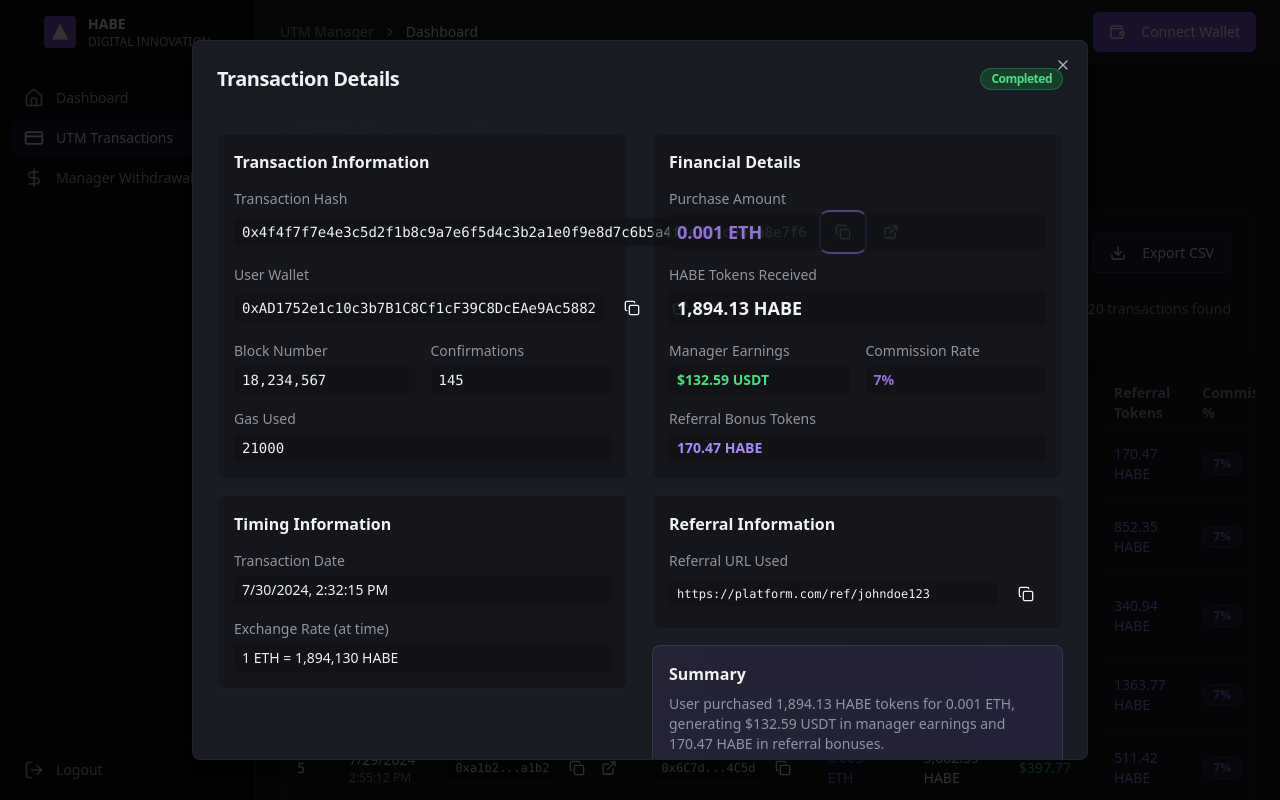
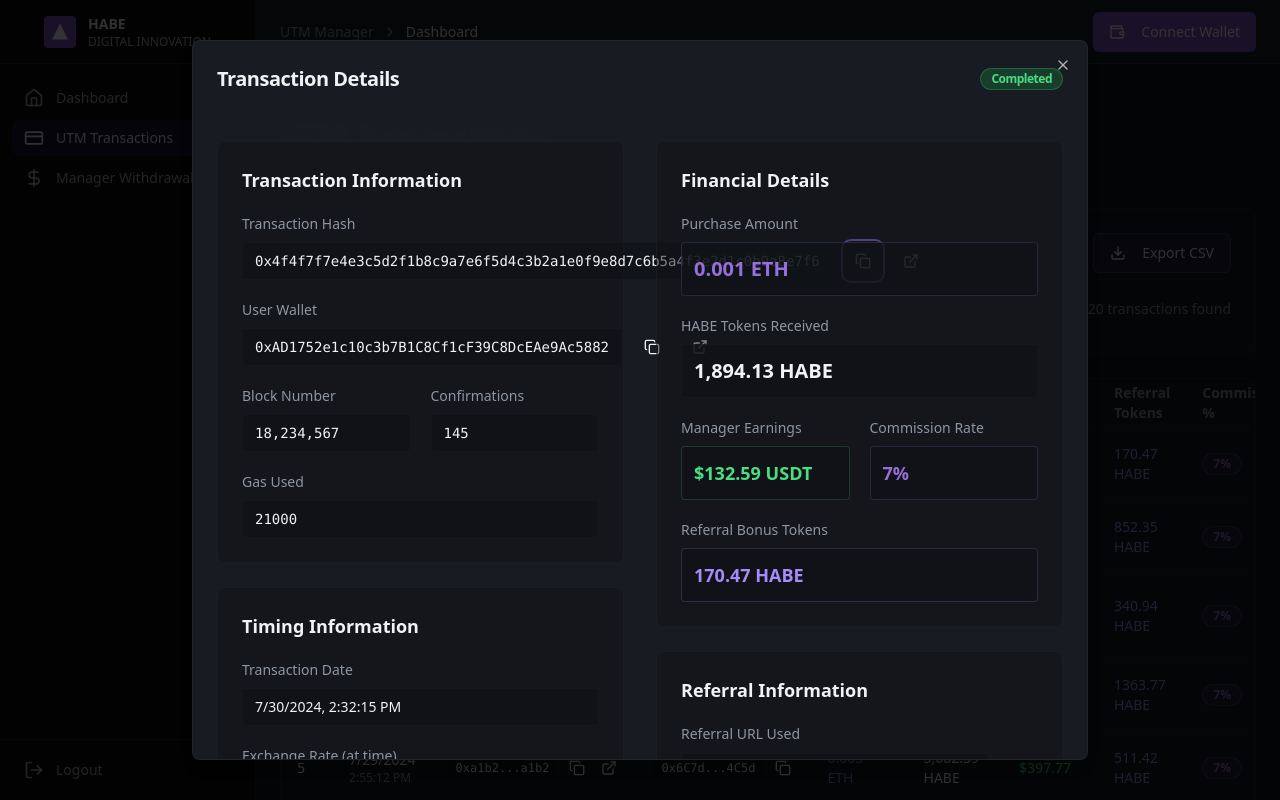
Before and after one commit to SKfraz04/habe-reach-dash, a React (Vite) app: page /transactions in a window 1280 px wide. Both pictures are taken after a click on the element 909 px from the left and 463 px from the top of the page. Built offline with nearby package versions, Linux system fonts and the light colour scheme.

Commit message:
Fix: Improve modal spacing and arrangement
Adjusted spacing and arrangement of content within the transaction details modal for better readability and a neater appearance.

```diff
--- a/src/components/TransactionDetailsModal.tsx
+++ b/src/components/TransactionDetailsModal.tsx
@@ -68,23 +68,24 @@ export const TransactionDetailsModal: React.FC<TransactionDetailsModalProps> = (
           </DialogTitle>
         </DialogHeader>
 
-        <div className="grid grid-cols-1 lg:grid-cols-2 gap-6 mt-6">
+        <div className="grid grid-cols-1 lg:grid-cols-2 gap-8 mt-8">
           {/* Left Column */}
-          <div className="space-y-4">
-            <div className="bg-background/50 p-4 rounded-lg border border-border/30">
-              <h3 className="font-semibold text-foreground mb-3">Transaction Information</h3>
+          <div className="space-y-6">
+            <div className="bg-background/50 p-6 rounded-lg border border-border/30">
+              <h3 className="font-semibold text-foreground mb-5 text-lg">Transaction Information</h3>
 
-              <div className="space-y-3">
+              <div className="space-y-5">
                 <div>
-                  <label className="text-sm text-muted-foreground">Transaction Hash</label>
-                  <div className="flex items-center gap-2 mt-1">
-                    <code className="text-sm bg-background/80 px-2 py-1 rounded flex-1 font-mono">
+                  <label className="text-sm text-muted-foreground font-medium mb-2 block">Transaction Hash</label>
+                  <div className="flex items-center gap-3 mt-2">
+                    <code className="text-sm bg-background/80 px-3 py-2 rounded flex-1 font-mono border border-border/20">
                       {transaction.transactionHash}
                     </code>
                     <Button
                       size="sm"
                       variant="ghost"
                       onClick={() => copyToClipboard(transaction.transactionHash, 'Transaction hash')}
+                      className="h-9 w-9"
                     >
                       <Copy className="h-4 w-4" />
                     </Button>
@@ -92,6 +93,7 @@ export const TransactionDetailsModal: React.FC<TransactionDetailsModalProps> = (
                       size="sm"
                       variant="ghost"
                       onClick={() => window.open(`https://etherscan.io/tx/${transaction.transactionHash}`, '_blank')}
+                      className="h-9 w-9"
                     >
                       <ExternalLink className="h-4 w-4" />
                     </Button>
@@ -99,15 +101,16 @@ export const TransactionDetailsModal: React.FC<TransactionDetailsModalProps> = (
                 </div>
 
                 <div>
-                  <label className="text-sm text-muted-foreground">User Wallet</label>
-                  <div className="flex items-center gap-2 mt-1">
-                    <code className="text-sm bg-background/80 px-2 py-1 rounded flex-1 font-mono">
+                  <label className="text-sm text-muted-foreground font-medium mb-2 block">User Wallet</label>
+                  <div className="flex items-center gap-3 mt-2">
+                    <code className="text-sm bg-background/80 px-3 py-2 rounded flex-1 font-mono border border-border/20">
                       {transaction.userWallet}
                     </code>
                     <Button
                       size="sm"
                       variant="ghost"
                       onClick={() => copyToClipboard(transaction.userWallet, 'Wallet address')}
+                      className="h-9 w-9"
                     >
                       <Copy className="h-4 w-4" />
                     </Button>
@@ -115,49 +118,50 @@ export const TransactionDetailsModal: React.FC<TransactionDetailsModalProps> = (
                       size="sm"
                       variant="ghost"
                       onClick={() => window.open(`https://etherscan.io/address/${transaction.userWallet}`, '_blank')}
+                      className="h-9 w-9"
                     >
                       <ExternalLink className="h-4 w-4" />
                     </Button>
                   </div>
                 </div>
 
-                <div className="grid grid-cols-2 gap-4">
+                <div className="grid grid-cols-2 gap-5">
                   <div>
-                    <label className="text-sm text-muted-foreground">Block Number</label>
-                    <p className="text-sm font-mono bg-background/80 px-2 py-1 rounded mt-1">
+                    <label className="text-sm text-muted-foreground font-medium mb-2 block">Block Number</label>
+                    <p className="text-sm font-mono bg-background/80 px-3 py-2 rounded mt-2 border border-border/20">
                       {transaction.blockNumber.toLocaleString()}
                     </p>
                   </div>
                   <div>
-                    <label className="text-sm text-muted-foreground">Confirmations</label>
-                    <p className="text-sm font-mono bg-background/80 px-2 py-1 rounded mt-1">
+                    <label className="text-sm text-muted-foreground font-medium mb-2 block">Confirmations</label>
+                    <p className="text-sm font-mono bg-background/80 px-3 py-2 rounded mt-2 border border-border/20">
                       {transaction.confirmations}
                     </p>
                   </div>
                 </div>
 
                 <div>
-                  <label className="text-sm text-muted-foreground">Gas Used</label>
-                  <p className="text-sm font-mono bg-background/80 px-2 py-1 rounded mt-1">
+                  <label className="text-sm text-muted-foreground font-medium mb-2 block">Gas Used</label>
+                  <p className="text-sm font-mono bg-background/80 px-3 py-2 rounded mt-2 border border-border/20">
                     {transaction.gasUsed}
                   </p>
                 </div>
               </div>
             </div>
 
-            <div className="bg-background/50 p-4 rounded-lg border border-border/30">
-              <h3 className="font-semibold text-foreground mb-3">Timing Information</h3>
+            <div className="bg-background/50 p-6 rounded-lg border border-border/30">
+              <h3 className="font-semibold text-foreground mb-5 text-lg">Timing Information</h3>
 
-              <div className="space-y-3">
+              <div className="space-y-5">
                 <div>
-                  <label className="text-sm text-muted-foreground">Transaction Date</label>
-                  <p className="text-sm bg-background/80 px-2 py-1 rounded mt-1">
+                  <label className="text-sm text-muted-foreground font-medium mb-2 block">Transaction Date</label>
+                  <p className="text-sm bg-background/80 px-3 py-2 rounded mt-2 border border-border/20">
                     {new Date(transaction.date).toLocaleString()}
                   </p>
                 </div>
                 <div>
-                  <label className="text-sm text-muted-foreground">Exchange Rate (at time)</label>
-                  <p className="text-sm bg-background/80 px-2 py-1 rounded mt-1">
+                  <label className="text-sm text-muted-foreground font-medium mb-2 block">Exchange Rate (at time)</label>
+                  <p className="text-sm bg-background/80 px-3 py-2 rounded mt-2 border border-border/20">
                     1 ETH = {transaction.exchangeRate.toLocaleString()} HABE
                   </p>
                 </div>
@@ -166,62 +170,63 @@ export const TransactionDetailsModal: React.FC<TransactionDetailsModalProps> = (
           </div>
 
           {/* Right Column */}
-          <div className="space-y-4">
-            <div className="bg-background/50 p-4 rounded-lg border border-border/30">
-              <h3 className="font-semibold text-foreground mb-3">Financial Details</h3>
+          <div className="space-y-6">
+            <div className="bg-background/50 p-6 rounded-lg border border-border/30">
+              <h3 className="font-semibold text-foreground mb-5 text-lg">Financial Details</h3>
 
-              <div className="space-y-3">
+              <div className="space-y-5">
                 <div>
-                  <label className="text-sm text-muted-foreground">Purchase Amount</label>
-                  <p className="text-lg font-semibold text-primary bg-background/80 px-2 py-1 rounded mt-1">
+                  <label className="text-sm text-muted-foreground font-medium mb-2 block">Purchase Amount</label>
+                  <p className="text-xl font-bold text-primary bg-background/80 px-3 py-3 rounded mt-2 border border-primary/20">
                     {transaction.purchaseAmount}
                   </p>
                 </div>
 
                 <div>
-                  <label className="text-sm text-muted-foreground">HABE Tokens Received</label>
-                  <p className="text-lg font-semibold text-foreground bg-background/80 px-2 py-1 rounded mt-1">
+                  <label className="text-sm text-muted-foreground font-medium mb-2 block">HABE Tokens Received</label>
+                  <p className="text-xl font-bold text-foreground bg-background/80 px-3 py-3 rounded mt-2 border border-border/20">
                     {transaction.habeTokens.toLocaleString()} HABE
                   </p>
                 </div>
 
-                <div className="grid grid-cols-2 gap-4">
+                <div className="grid grid-cols-2 gap-5">
                   <div>
-                    <label className="text-sm text-muted-foreground">Manager Earnings</label>
-                    <p className="text-sm font-semibold text-green-400 bg-background/80 px-2 py-1 rounded mt-1">
+                    <label className="text-sm text-muted-foreground font-medium mb-2 block">Manager Earnings</label>
+                    <p className="text-lg font-bold text-green-400 bg-background/80 px-3 py-3 rounded mt-2 border border-green-400/20">
                       ${transaction.managerEarnings.toFixed(2)} USDT
                     </p>
                   </div>
                   <div>
-                    <label className="text-sm text-muted-foreground">Commission Rate</label>
-                    <p className="text-sm font-semibold text-primary bg-background/80 px-2 py-1 rounded mt-1">
+                    <label className="text-sm text-muted-foreground font-medium mb-2 block">Commission Rate</label>
+                    <p className="text-lg font-bold text-primary bg-background/80 px-3 py-3 rounded mt-2 border border-primary/20">
                       {transaction.commissionRate}
                     </p>
                   </div>
                 </div>
 
                 <div>
-                  <label className="text-sm text-muted-foreground">Referral Bonus Tokens</label>
-                  <p className="text-sm font-semibold text-violet-400 bg-background/80 px-2 py-1 rounded mt-1">
+                  <label className="text-sm text-muted-foreground font-medium mb-2 block">Referral Bonus Tokens</label>
+                  <p className="text-lg font-bold text-violet-400 bg-background/80 px-3 py-3 rounded mt-2 border border-violet-400/20">
                     {transaction.referralTokens.toFixed(2)} HABE
                   </p>
                 </div>
               </div>
             </div>
 
-            <div className="bg-background/50 p-4 rounded-lg border border-border/30">
-              <h3 className="font-semibold text-foreground mb-3">Referral Information</h3>
+            <div className="bg-background/50 p-6 rounded-lg border border-border/30">
+              <h3 className="font-semibold text-foreground mb-5 text-lg">Referral Information</h3>
 
               <div>
-                <label className="text-sm text-muted-foreground">Referral URL Used</label>
-                <div className="flex items-center gap-2 mt-1">
-                  <code className="text-sm bg-background/80 px-2 py-1 rounded flex-1 font-mono text-xs">
+                <label className="text-sm text-muted-foreground font-medium mb-2 block">Referral URL Used</label>
+                <div className="flex items-center gap-3 mt-2">
+                  <code className="text-xs bg-background/80 px-3 py-2 rounded flex-1 font-mono border border-border/20 break-all">
                     {transaction.referralUrl}
                   </code>
                   <Button
                     size="sm"
                     variant="ghost"
                     onClick={() => copyToClipboard(transaction.referralUrl, 'Referral URL')}
+                    className="h-9 w-9"
                   >
                     <Copy className="h-4 w-4" />
                   </Button>
@@ -229,9 +234,9 @@ export const TransactionDetailsModal: React.FC<TransactionDetailsModalProps> = (
               </div>
             </div>
 
-            <div className="bg-gradient-to-r from-primary/10 to-violet-500/10 p-4 rounded-lg border border-primary/20">
-              <h3 className="font-semibold text-foreground mb-2">Summary</h3>
-              <p className="text-sm text-muted-foreground">
+            <div className="bg-gradient-to-r from-primary/10 to-violet-500/10 p-6 rounded-lg border border-primary/20">
+              <h3 className="font-semibold text-foreground mb-3 text-lg">Summary</h3>
+              <p className="text-sm text-muted-foreground leading-relaxed">
                 User purchased {transaction.habeTokens.toLocaleString()} HABE tokens for {transaction.purchaseAmount},
                 generating ${transaction.managerEarnings.toFixed(2)} USDT in manager earnings and {transaction.referralTokens.toFixed(2)} HABE in referral bonuses.
               </p>
```
